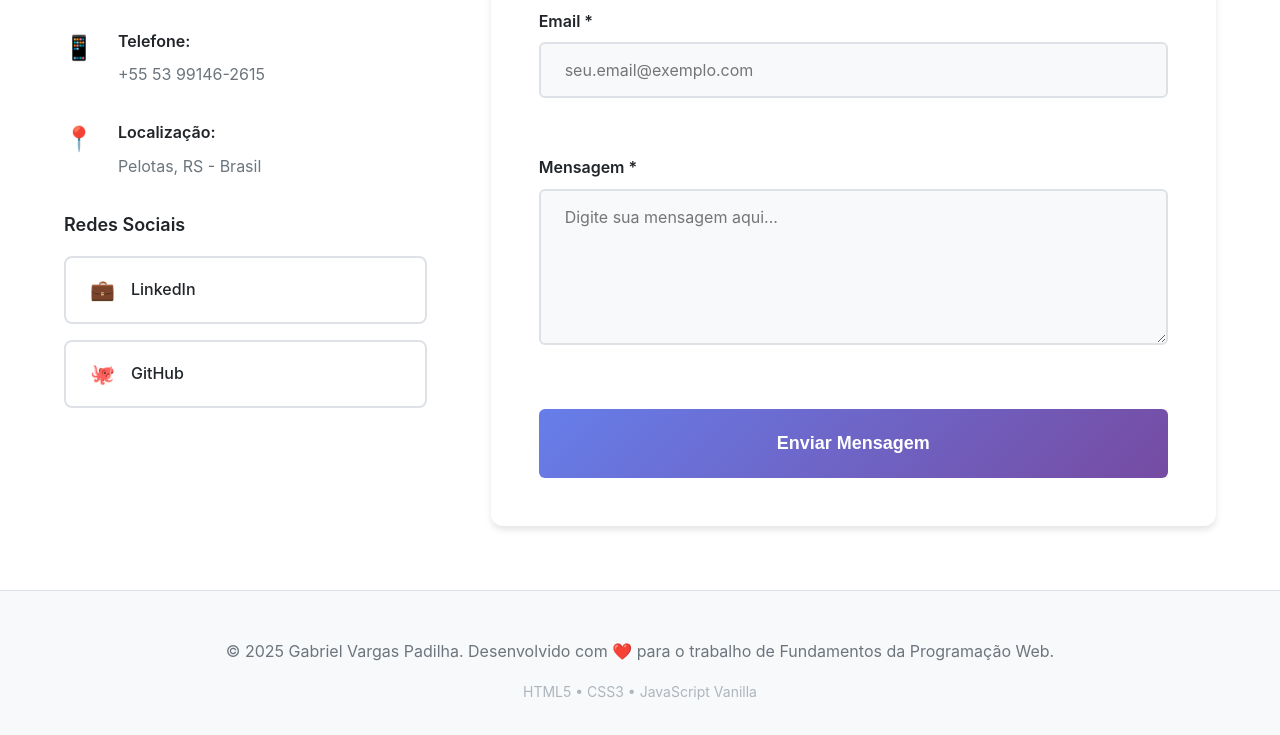
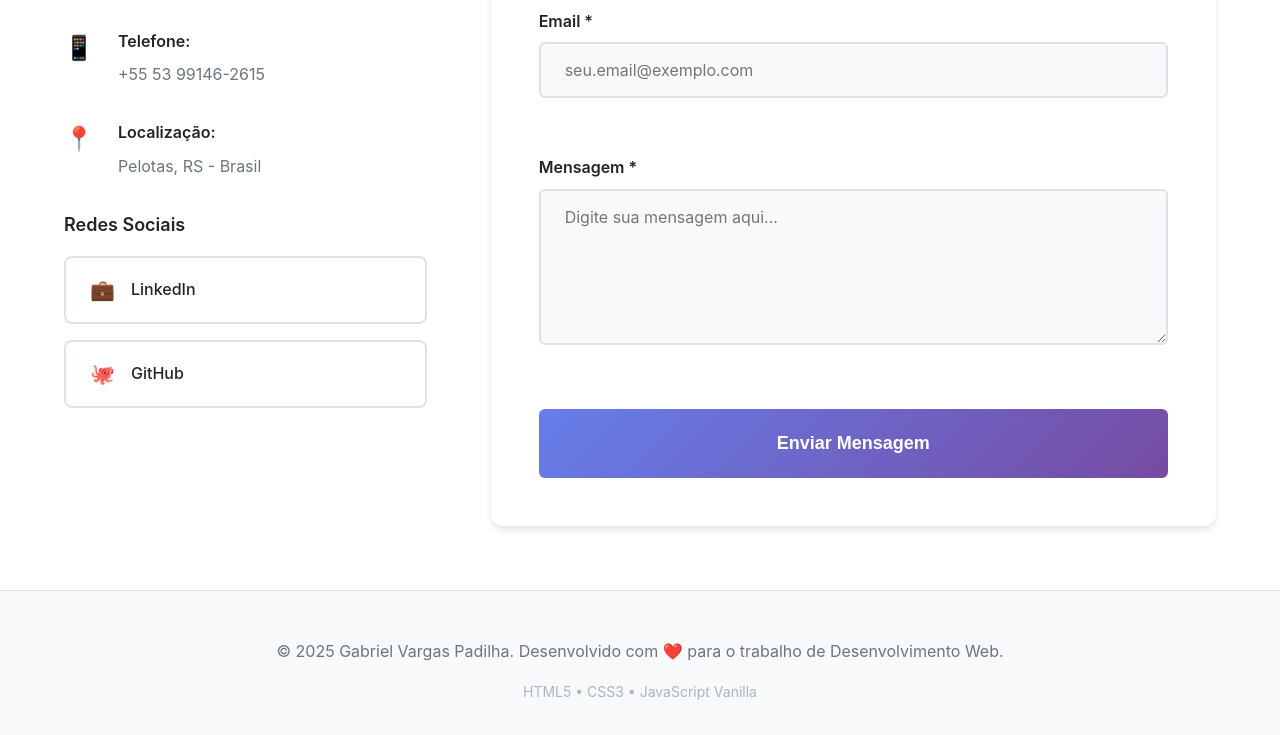
Before and after one commit to gtkpad/gtkpad.github.io, a plain HTML site: page index.html in a window 1280 px wide. Shown: the part 8745-9480 px from the top of the page. Drawn offline with Linux system fonts and the light colour scheme.

Commit message:
ajusta nome da disciplina

```diff
--- a/index.html
+++ b/index.html
@@ -949,7 +949,7 @@
       <div class="container">
         <p class="footer__text">
           &copy; 2025 Gabriel Vargas Padilha. Desenvolvido com ❤️ para o
-          trabalho de Fundamentos da Programação Web.
+          trabalho de Desenvolvimento Web.
         </p>
         <p class="footer__credits">HTML5 • CSS3 • JavaScript Vanilla</p>
       </div>
```
Also changed, not shown: 1 other file.
